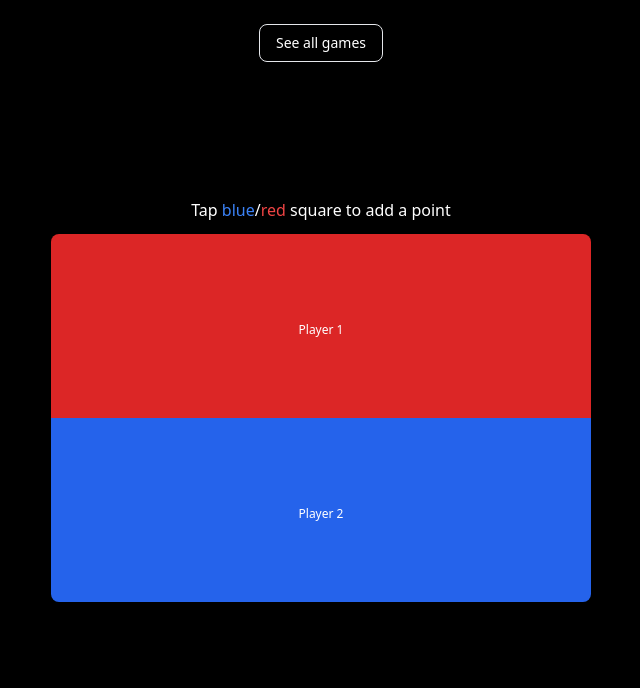
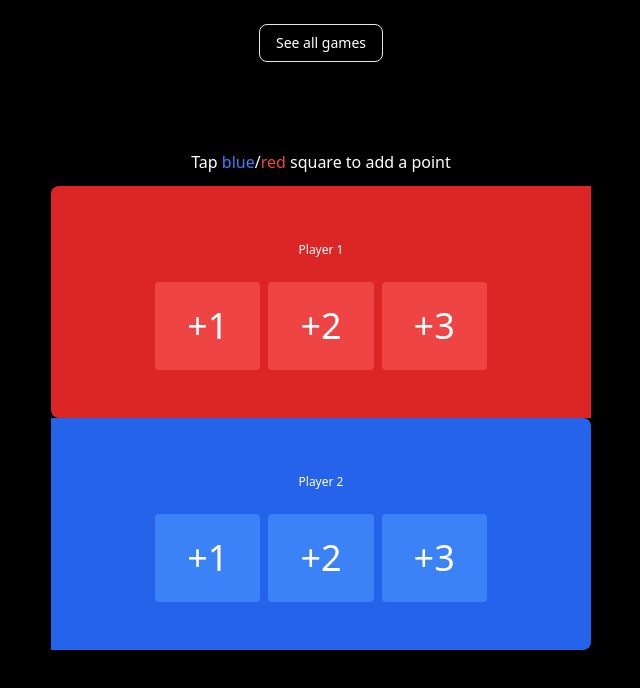
Before and after one commit to pjguitar15/timd-pointing-system, a React (Vite) app: page /game/edit/1 in a window 1280 px wide. Shown: the top 688 px of the page, without its empty margins (319-959 px from the left). Built offline with nearby package versions, Linux system fonts and the light colour scheme; no server answers; the database is empty.

Commit message:
jury point page now can add 1, 2, and 3

```diff
--- a/src/App.tsx
+++ b/src/App.tsx
@@ -2,7 +2,7 @@ import { BrowserRouter as Router, Route, Routes } from "react-router-dom";
 import Game from "./pages/Game";
 import Welcome from "./pages/Welcome";
 import GameSelect from "./pages/GameSelect";
-import GameEdit from "./pages/GameEdit";
+import GameEdit from "./pages/GameEdit/GameEdit";
 import GameProvider from "./Context/GameContextProvider";
 import AllGames from "./pages/AllGames";
 import GameCreate from "./pages/GameCreate";
--- a/src/pages/GameEdit.tsx
+++ /dev/null
@@ -1,123 +0,0 @@
-// import CenterInfo from "../components/CenterInfo";
-import { doc, getDoc, onSnapshot, setDoc } from "firebase/firestore";
-import { useEffect, useState } from "react";
-import { Link, useParams } from "react-router-dom";
-import { db } from "../firebase/firebaseConfig";
-import { DocumentData } from "@firebase/firestore-types";
-
-const GameEdit = () => {
-  const [gameItem, setGameItem] = useState<DocumentData | null | undefined>(
-    null
-  );
-  const params = useParams();
-
-  useEffect(() => {
-    // Check if params.id exists before subscribing to the document
-    if (params.id) {
-      const gameDocRef = doc(db, "games", params.id);
-      const unsubscribe = onSnapshot(
-        gameDocRef,
-        { includeMetadataChanges: false },
-        (doc) => {
-          if (doc.exists()) {
-            console.log("Current data: ", doc.data());
-            setGameItem(doc.data());
-          } else {
-            console.log("Document does not exist");
-          }
-        }
-      );
-
-      // Return the cleanup function
-      return () => {
-        console.log("Cleaning up listener...");
-        unsubscribe(); // Unsubscribe from the snapshot listener
-      };
-    }
-  }, []);
-
-  const addPoint = async (color: "red" | "blue") => {
-    if (params.id) {
-      const gameDocRef = doc(db, "games", params.id);
-
-      try {
-        // Get the current document data
-        const docSnapshot = await getDoc(gameDocRef);
-        if (docSnapshot.exists()) {
-          const currentData = docSnapshot.data();
-          const currPlayer1Points = currentData.player1Points || 0;
-          const currPlayer2Points = currentData.player2Points || 0;
-
-          if (color === "red") {
-            // Increment player points by 1
-            const updatedPlayer1Points = currPlayer1Points + 1;
-            // Update the document with the new player1Points value
-            await setDoc(
-              gameDocRef,
-              {
-                player1Points: updatedPlayer1Points,
-              },
-              { merge: true } // Merge with existing document data
-            );
-
-            console.log("Document updated successfully!");
-          } else {
-            // Increment player points by 1
-            const updatedPlayer2Points = currPlayer2Points + 1;
-            // Update the document with the new player1Points value
-            await setDoc(
-              gameDocRef,
-              {
-                player2Points: updatedPlayer2Points,
-              },
-              { merge: true } // Merge with existing document data
-            );
-
-            console.log("Document updated successfully!");
-          }
-        } else {
-          console.error("Document does not exist");
-        }
-      } catch (error) {
-        console.error("Error updating document: ", error);
-      }
-    }
-  };
-
-  return (
-    <main className='h-screen bg-black flex flex-col justify-center'>
-      <div className='absolute top-6 w-full flex justify-center'>
-        <Link
-          to='/all-games'
-          className='text-white border rounded-lg px-4 py-2 text-sm'
-        >
-          See all games
-        </Link>
-      </div>
-      <div className='flex flex-col w-full sm:w-[540px] mx-auto px-5 sm:px-0'>
-        <h5 className='text-white text-center mb-3'>
-          Tap <span className='text-blue-500'>blue</span>/
-          <span className='text-red-500'>red</span> square to add a point
-        </h5>
-        <div
-          onClick={() => addPoint("red")}
-          className='p-20 bg-red-600 text-white text-center cursor-pointer rounded-tl-lg rounded-tr-lg select-none'
-        >
-          <h2 className='text-8xl mb-2'>{gameItem?.player1Points}</h2>
-          <h6 className='text-xl font-semibold'>{gameItem?.player1Name}</h6>
-          <h6 className='text-white text-xs'>Player 1</h6>
-        </div>
-        <div
-          onClick={() => addPoint("blue")}
-          className='p-20 bg-blue-600 text-white text-center cursor-pointer rounded-bl-lg rounded-br-lg select-none'
-        >
-          <h2 className='text-8xl mb-2'>{gameItem?.player2Points}</h2>
-          <h6 className='text-xl font-semibold'>{gameItem?.player2Name}</h6>
-          <h6 className='text-white text-xs'>Player 2</h6>
-        </div>
-      </div>
-    </main>
-  );
-};
-
-export default GameEdit;
--- /dev/null
+++ b/src/pages/GameEdit/GameEdit.tsx
@@ -0,0 +1,103 @@
+// import CenterInfo from "../components/CenterInfo";
+import { doc, getDoc, onSnapshot, setDoc } from "firebase/firestore";
+import { useEffect, useState } from "react";
+import { Link, useParams } from "react-router-dom";
+import { db } from "../../firebase/firebaseConfig";
+import { DocumentData } from "@firebase/firestore-types";
+import JuryPointBox from "./JuryPointBox";
+
+const GameEdit = () => {
+  const [gameItem, setGameItem] = useState<DocumentData | null | undefined>(
+    null
+  );
+  const params = useParams();
+
+  useEffect(() => {
+    // Check if params.id exists before subscribing to the document
+    if (params.id) {
+      const gameDocRef = doc(db, "games", params.id);
+      const unsubscribe = onSnapshot(
+        gameDocRef,
+        { includeMetadataChanges: false },
+        (doc) => {
+          if (doc.exists()) {
+            console.log("Current data: ", doc.data());
+            setGameItem(doc.data());
+          } else {
+            console.log("Document does not exist");
+          }
+        }
+      );
+
+      // Return the cleanup function
+      return () => {
+        console.log("Cleaning up listener...");
+        unsubscribe(); // Unsubscribe from the snapshot listener
+      };
+    }
+  }, []);
+
+  const updatePoint = async (color: "red" | "blue", num: number) => {
+    if (!params.id) return;
+
+    const gameDocRef = doc(db, "games", params.id);
+
+    try {
+      const docSnapshot = await getDoc(gameDocRef);
+      if (!docSnapshot.exists()) {
+        console.error("Document does not exist");
+        return;
+      }
+
+      const currentData = docSnapshot.data();
+      const pointsField = color === "red" ? "player1Points" : "player2Points";
+      const currentPoints = currentData[pointsField] || 0;
+      const updatedPoints = currentPoints + num;
+
+      await setDoc(
+        gameDocRef,
+        { [pointsField]: updatedPoints },
+        { merge: true }
+      );
+
+      console.log("Document updated successfully!");
+    } catch (error) {
+      console.error("Error updating document: ", error);
+    }
+  };
+
+  return (
+    <main className='h-screen bg-black flex flex-col justify-center'>
+      <div className='absolute top-6 w-full flex justify-center'>
+        <Link
+          to='/all-games'
+          className='text-white border rounded-lg px-4 py-2 text-sm'
+        >
+          See all games
+        </Link>
+      </div>
+      <div className='flex flex-col w-full sm:w-[540px] mx-auto px-5 sm:px-0'>
+        <h5 className='text-white text-center mb-3'>
+          Tap <span className='text-blue-500'>blue</span>/
+          <span className='text-red-500'>red</span> square to add a point
+        </h5>
+        <JuryPointBox
+          color='red'
+          points={gameItem?.player1Points}
+          name={gameItem?.player1Name}
+          playerNum='1'
+          updatePoint={updatePoint}
+        />
+        <JuryPointBox
+          color='blue'
+          points={gameItem?.player2Points}
+          name={gameItem?.player2Name}
+          playerNum='2'
+          updatePoint={updatePoint}
+        />
+      </div>
+    </main>
+  );
+};
+
+export default GameEdit;
--- /dev/null
+++ b/src/pages/GameEdit/JuryPointBox.tsx
@@ -0,0 +1,46 @@
+type JuryPointBoxType = {
+  color: "red" | "blue";
+  points: number;
+  name: string;
+  playerNum: string;
+  updatePoint: (color: "red" | "blue", num: number) => void;
+};
+
+const POINT_BUTTONS = ["1", "2", "3"];
+
+const JuryPointBox = ({
+  color,
+  points,
+  name,
+  playerNum,
+  updatePoint,
+}: JuryPointBoxType) => {
+  return (
+    <div
+      className={`px-20 py-12 ${
+        color === "blue"
+          ? "bg-blue-600 rounded-tr-lg rounded-br-lg"
+          : "bg-red-600 rounded-tl-lg rounded-bl-lg"
+      }  text-white text-center select-none`}
+    >
+      <h2 className='text-8xl mb-2'>{points}</h2>
+      <h6 className='text-xl font-semibold'>{name}</h6>
+      <h6 className='text-white text-xs'>Player {playerNum}</h6>
+      <div className='mt-6 flex gap-2 justify-center'>
+        {POINT_BUTTONS.map((item, index) => (
+          <button
+            onClick={() => updatePoint(color, parseInt(item))}
+            key={index}
+            className={`${
+              color === "blue" ? "bg-blue-500" : "bg-red-500"
+            } text-white text-4xl px-8 py-6 rounded font-medium hover:shadow-lg`}
+          >
+            +{item}
+          </button>
+        ))}
+      </div>
+    </div>
+  );
+};
+
+export default JuryPointBox;
```
